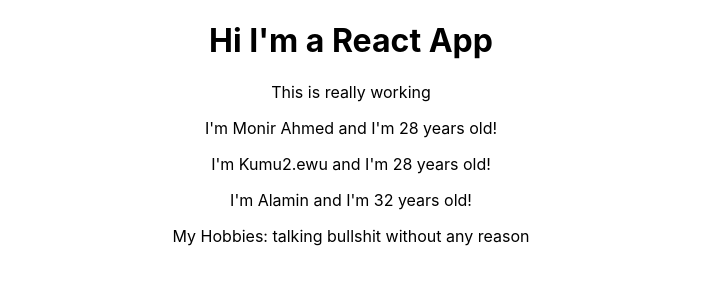
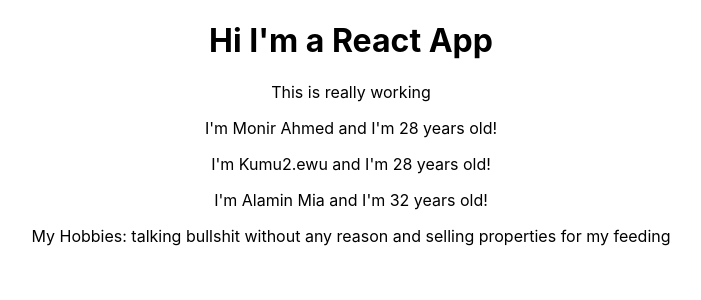
Before and after one commit to monirahmedtanveen/reactJs-cheatsheet, a React (Create React App) app in the folder react-complete-guide/: page / in a window 1280 px wide. Shown: the top 300 px of the page, without its empty margins (289-990 px from the left). Built offline with nearby package versions, Linux system fonts and the light colour scheme.

Commit message:
state in component added

```diff
--- a/react-complete-guide/src/App.js
+++ b/react-complete-guide/src/App.js
@@ -1,19 +1,43 @@
-import React from 'react';
+import React, { Component } from 'react';
 import './App.css';
 import Person from './Person/Person';
 
-function App() {
+// function App() {
+//   return (
+//     <div className="App">
+//       <h1>Hi I'm a React App</h1>
+//       <p>This is really working</p>
+//       <Person name="Monir Ahmed" age="28"></Person>
+//       <Person name="Kumu2.ewu" age="28"></Person>
+//       <Person name="Alamin" age="32">My Hobbies: talking bullshit without any reason</Person>
+//     </div>
+//   );
+
+//   // return React.createElement('div', {className : 'App'}, React.createElement('h1', null, 'Hi I\'m a React App'))
+// }
+
+class App extends Component {
+  state = {
+    person: [
+      { name: "Monir Ahmed", age: 28 },
+      { name: "Kumu2.ewu", age: 28 },
+      { name: "Alamin Mia", age: 32 },
+    ]
+  }
+
+  render () {
     return (
       <div className="App">
         <h1>Hi I'm a React App</h1>
         <p>This is really working</p>
-      <Person name="Monir Ahmed" age="28"></Person>
-      <Person name="Kumu2.ewu" age="28"></Person>
-      <Person name="Alamin" age="32">My Hobbies: talking bullshit without any reason</Person>
+        <Person name={this.state.person[0].name} age={this.state.person[0].age}></Person>
+        <Person name={this.state.person[1].name} age={this.state.person[1].age}></Person>
+        <Person name={this.state.person[2].name} age={this.state.person[2].age}>My Hobbies: talking bullshit without any reason and selling properties for my feeding</Person>
       </div>
     );
 
     // return React.createElement('div', {className : 'App'}, React.createElement('h1', null, 'Hi I\'m a React App'))
   }
+}
 
 export default App;
```
Lines whose indentation alone changed are shown as unchanged.
